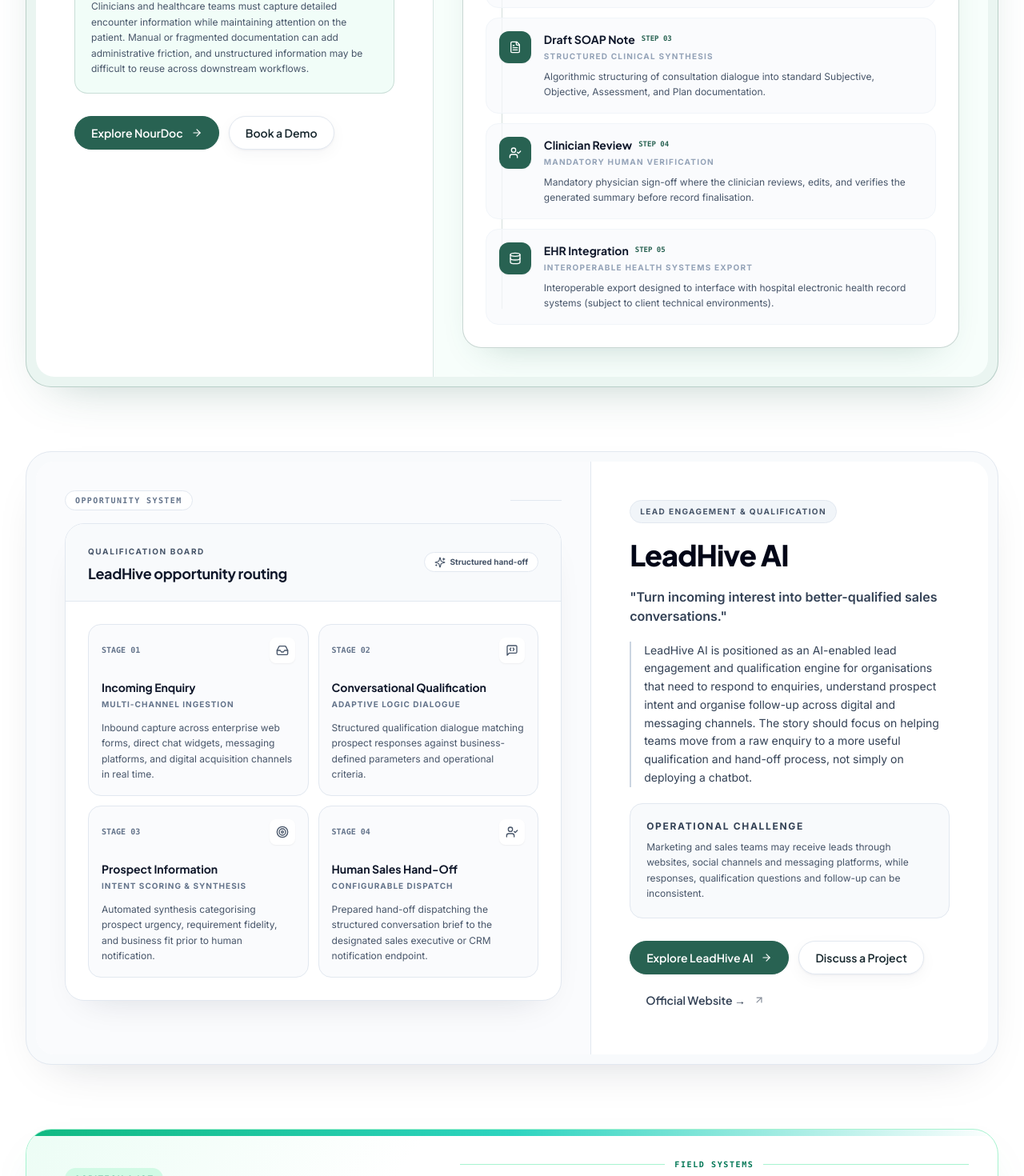
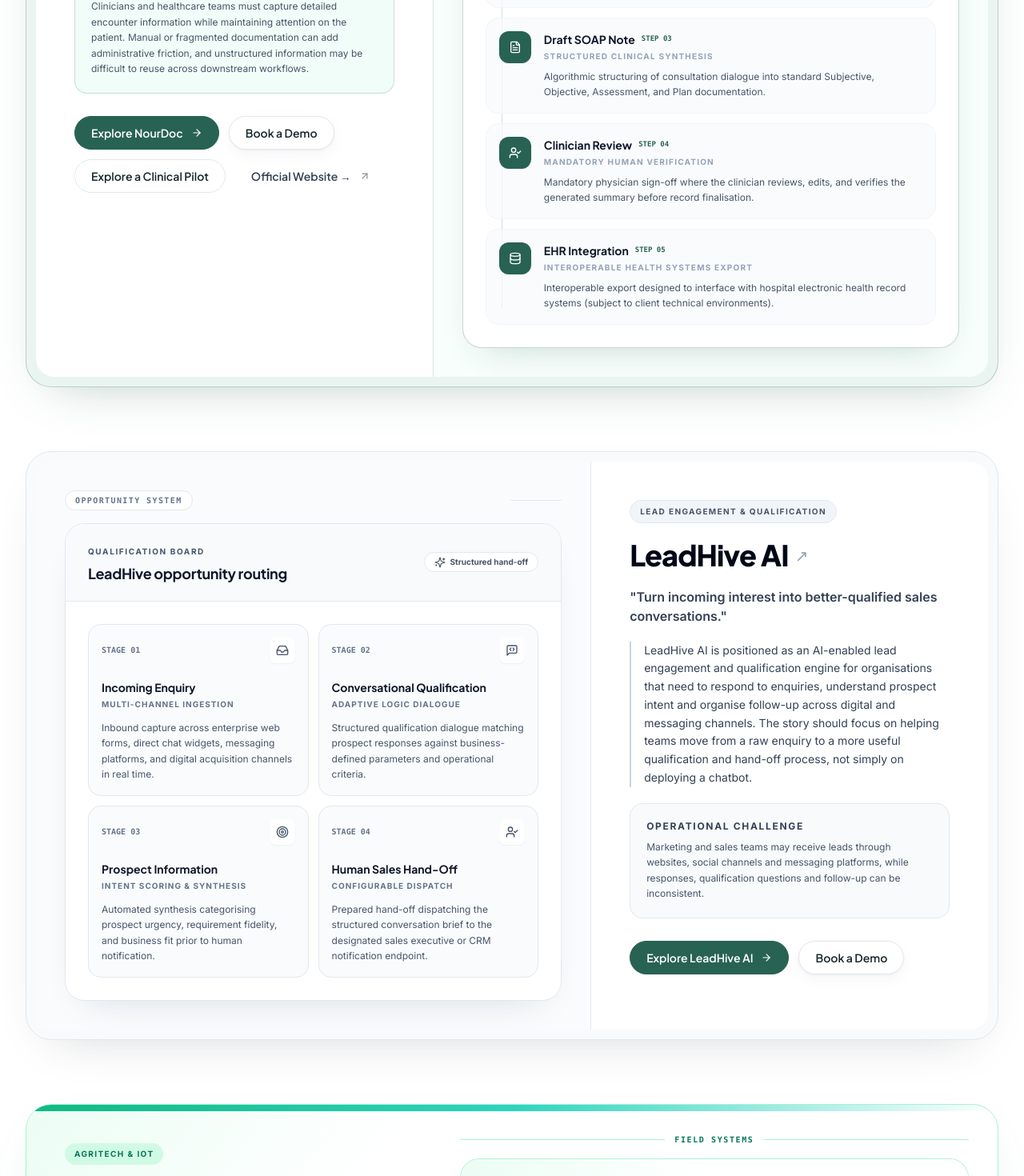
Before and after one commit to mnoumanrasheed/portfolio-atif-malik, a React (Vite) app: page /ventures in a window 1280 px wide. Shown: the part 2081-3551 px from the top of the page at 80% size. Built offline with nearby package versions, Linux system fonts and the light colour scheme; a web font is replaced by a local one.

Commit message:
update LeadHive AI in Ventures: link Explore LeadHive AI to https://leadhive-ai.com/ and set secondary button to Book a Demo

```diff
--- a/src/pages/Ventures.tsx
+++ b/src/pages/Ventures.tsx
@@ -125,11 +125,17 @@
                       </div>
 
                       <div className="pt-2 flex flex-wrap items-center gap-3">
-                        <Button href="https://nour-doc.com/" variant="primary" isExternal showArrow>
+                        <Button to="/products/nourdoc" variant="primary" showArrow>
                           Explore NourDoc
                         </Button>
                         <Button to="/contact?interest=nourdoc-demo" variant="secondary" size="md">
                           Book a Demo
+                        </Button>
+                        <Button to="/contact?interest=nourdoc-pilot" variant="outline" size="md">
+                          Explore a Clinical Pilot
+                        </Button>
+                        <Button href={nourdoc.officialUrl || "https://nour-doc.com/"} variant="ghost" size="md" isExternal>
+                          Official Website &rarr;
                         </Button>
                       </div>
                     </div>
@@ -163,7 +169,15 @@
                         </span>
                       </div>
                       <h3 className="font-display font-extrabold text-4xl text-slate-950 tracking-tight">
-                        {leadhive.name}
+                        <a
+                          href="https://leadhive-ai.com/"
+                          target="_blank"
+                          rel="noopener noreferrer"
+                          className="hover:text-indigo-700 transition-colors inline-flex items-center gap-2"
+                        >
+                          <span>{leadhive.name}</span>
+                          <span className="text-xl text-slate-400 font-normal">↗</span>
+                        </a>
                       </h3>
                       <p className="text-base text-slate-700 font-semibold">
                         &quot;{leadhive.positioningLine}&quot;
@@ -178,14 +192,11 @@
                       </div>
 
                       <div className="pt-2 flex flex-wrap items-center gap-3">
-                        <Button to="/products/leadhive-ai" variant="primary" showArrow>
+                        <Button href="https://leadhive-ai.com/" variant="primary" isExternal showArrow>
                           Explore LeadHive AI
                         </Button>
                         <Button to="/contact?interest=leadhive-ai" variant="secondary" size="md">
-                          Discuss a Project
-                        </Button>
-                        <Button href="https://leadhive-ai.com/" variant="ghost" size="md" isExternal>
-                          Official Website &rarr;
+                          Book a Demo
                         </Button>
                       </div>
                     </div>
```
